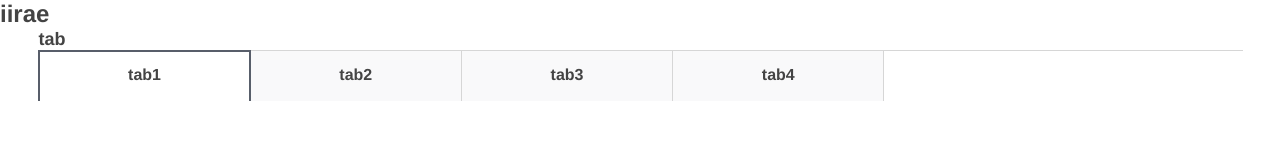
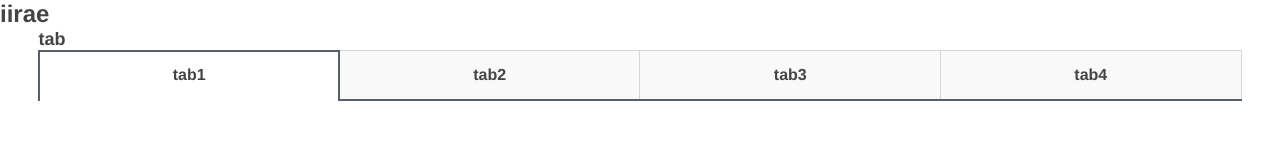
Before and after one commit to iirae/basic, a plain HTML site: page index.html in a window 1280 px wide. Drawn offline with nearby package versions, Linux system fonts and the light colour scheme.

```diff
--- a/index.html
+++ b/index.html
@@ -8,11 +8,10 @@
     <style>
         .container {width:100%; padding:0 3%; box-sizing:border-box;}
         /* mTab */
-        .tab { position:relative; width:100%; border-top:1px solid #d6d6d6; border-right:1px solid #d6d6d6;
-            background:#f9f9fa; }
-        .tab ul { width:845px; padding:0 0 0 1px; }
-        .mTab ul:before { z-index:1; display:block; content:''; position:absolute; bottom:0; left:0; width:100%; height:2px; background:#585e6a; }
-        .mTab ul:after { display:block; content:""; clear:both; }
+        .tab { position:relative; width:100%; border-top:1px solid #d6d6d6; background:#f9f9fa; }
+        .tab ul { padding:0 0 0 1px; }
+        .tab ul:before { z-index:1; display:block; content:''; position:absolute; bottom:0; left:0; width:100%; height:2px; background:#585e6a; }
+        .tab ul:after { display:block; content:""; clear:both; }
         .tab li {float:left; margin:-1px 0 0; font-size:16px; text-align:center; }
         .tab li a { display:block; position:relative; padding:14px 0 16px; margin:0 0 -1px -1px;
             border:solid #d6d6d6; border-width:1px 1px 0; font-weight:bold; background:#f9f9fa; }
```
